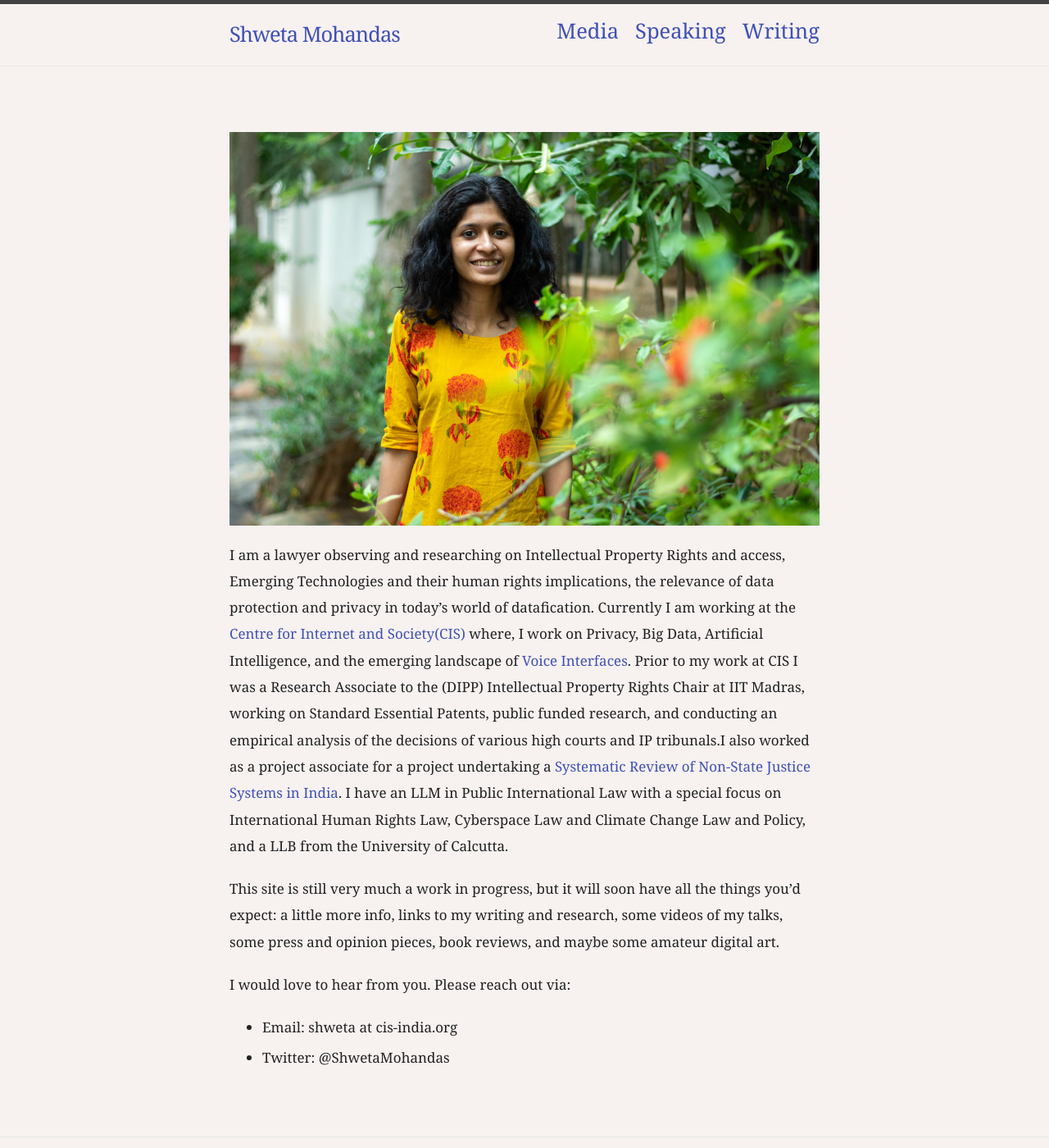
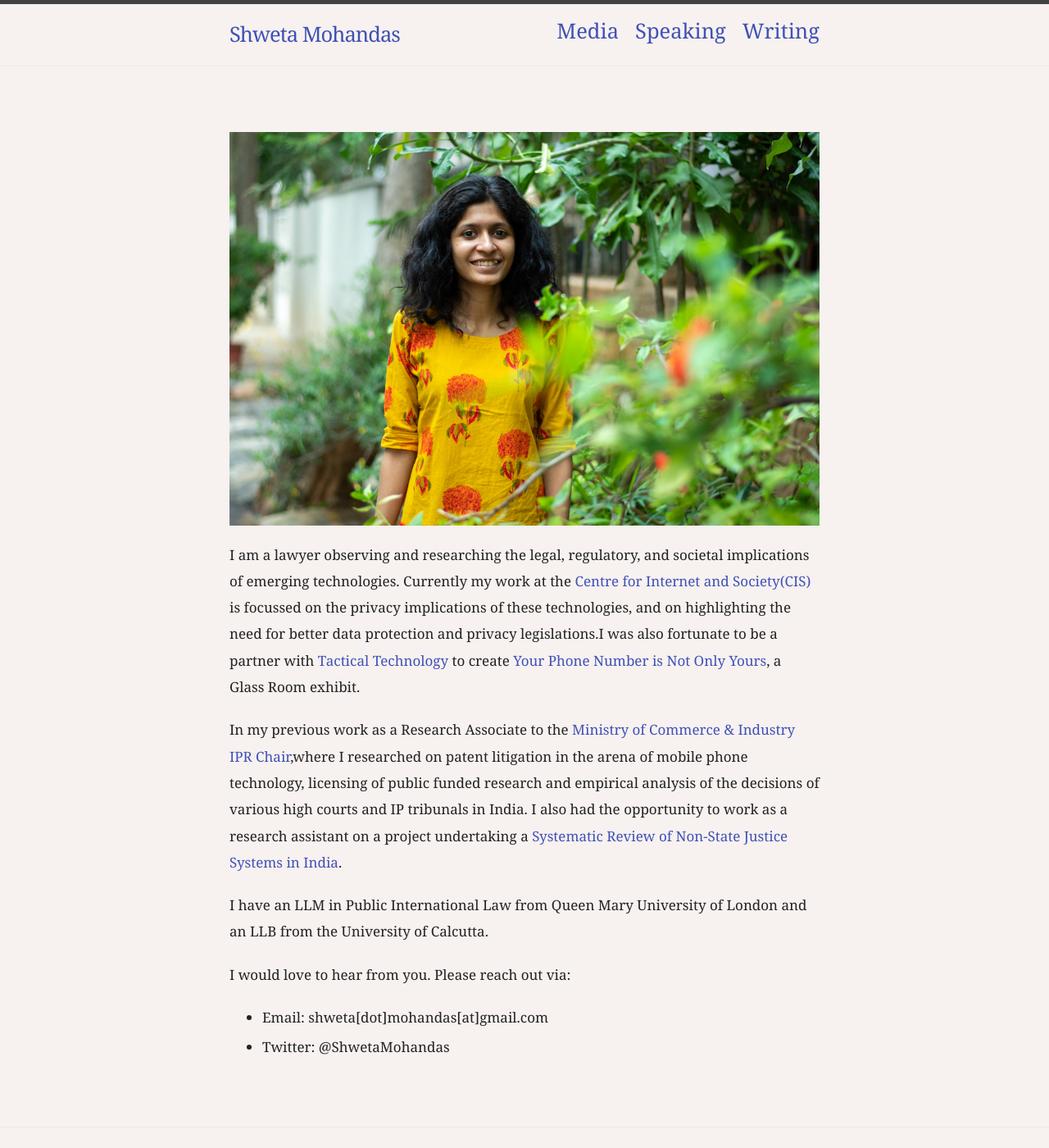
Before and after one commit to shwetamohandas/shwetamohandas.github.io, a Jekyll site: the page built from index.md, in a window 1280 px wide and 1400 px high. Shown: the whole window at 82% size. Built offline with Jekyll 4.4.1, drawn with Linux system fonts in a browser that asks for light colours.

Commit message:
Update index.md

```diff
--- a/index.md
+++ b/index.md
@@ -6,10 +6,12 @@ layout: page
 ---
 ![Home Image](/assets/img/home.png)
 
-I am a lawyer observing and researching on Intellectual Property Rights and access, Emerging Technologies and their human rights implications, the relevance of data protection and privacy in today's world of datafication. Currently I am working at the [Centre for Internet and Society(CIS)](https://cis-india.org/) where, I work on Privacy, Big Data, Artificial Intelligence, and the emerging landscape of [Voice Interfaces](https://cis-india.org/raw/making-voices-heard-project-announcement#:~:text=use%2C%20and%20regulation.-,Through%20the%20Making%20Voice%20Heard%20Project%20supported%20by%20Mozilla%20Corporation,voice%20interfaces%20in%20Indian%20languages%3F). Prior to my work at CIS I was a Research Associate to the (DIPP) Intellectual Property Rights Chair at IIT Madras, working on Standard Essential Patents, public funded research, and conducting an empirical analysis of the decisions of various high courts and IP tribunals.I also worked as a project associate for a project undertaking a [Systematic Review of Non-State Justice Systems in India](https://assets.publishing.service.gov.uk/media/5b0fe39d40f0b634c24e6190/NSJ-Final-Sept04_report.pdf). I have an LLM in Public International Law with a special focus on International Human Rights Law, Cyberspace Law and Climate Change Law and Policy, and a LLB from the University of Calcutta.
+I am a lawyer observing and researching the legal, regulatory, and societal implications of emerging technologies. Currently my work at the [Centre for Internet and Society(CIS)](https://cis-india.org/) is focussed on the privacy implications of these technologies, and on highlighting the need for better data protection and privacy legislations.I was also fortunate to be a partner with [Tactical Technology](https://tacticaltech.org/) to create [Your Phone Number is Not Only Yours](https://www.theglassroom.org/en/exhibits/your-phone-number-is-not-only-yours/), a Glass Room exhibit.
 
-This site is still very much a work in progress, but it will soon have all the things you’d expect: a little more info, links to my writing and research, some videos of my talks, some press and opinion pieces, book reviews, and maybe some amateur digital art.
+In my previous work as a Research Associate to the  [Ministry of Commerce & Industry IPR Chair](https://drive.google.com/file/d/0B5KtCeD3RgKhcTl1T2FpMW1Cc0k/view?resourcekey=0-JS6FfiJ8zUkT02e1xv5D4w),where I researched on patent litigation in the arena of mobile phone technology, licensing of public funded research and empirical analysis of the decisions of various high courts and IP tribunals in India. I also had the opportunity to work as a research assistant on a  project undertaking a [Systematic Review of Non-State Justice Systems in India](https://assets.publishing.service.gov.uk/media/5b0fe39d40f0b634c24e6190/NSJ-Final-Sept04_report.pdf).
+
+I have an LLM in Public International Law from Queen Mary University of London and an  LLB from the University of Calcutta.
 
 I would love to hear from you. Please reach out via:
-- Email: shweta at cis-india.org
+- Email: shweta[dot]mohandas[at]gmail.com
 - Twitter: @ShwetaMohandas
```
